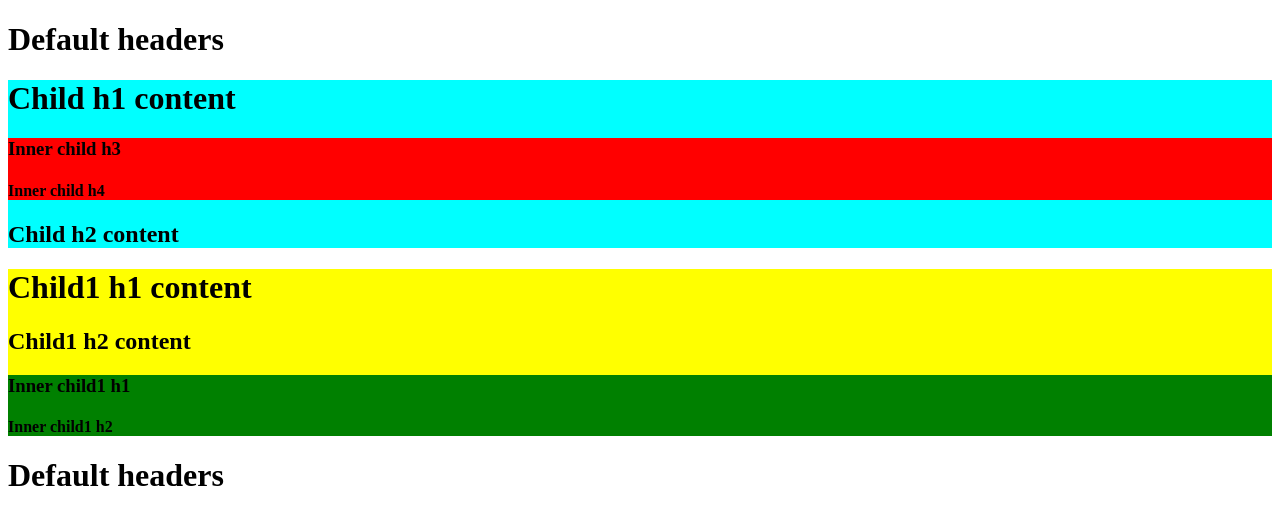
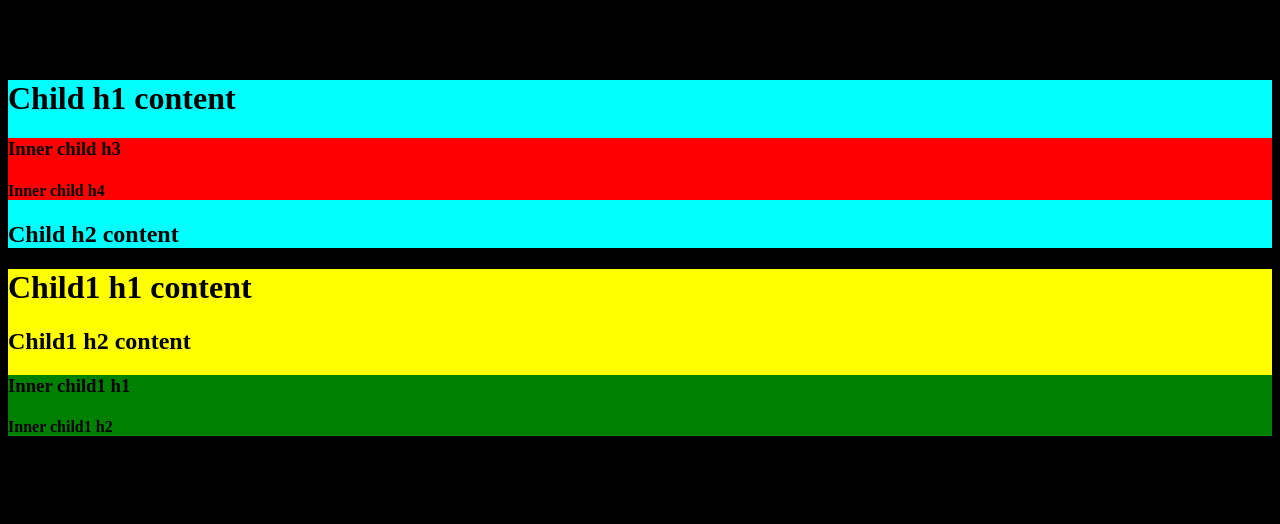
Before and after one commit to bibash2052/namaste-react, a plain HTML site: page index.html in a window 1280 px wide. Drawn offline with nearby package versions, Linux system fonts and the light colour scheme.

Commit message:
add background color

```diff
--- a/index.html
+++ b/index.html
@@ -7,7 +7,7 @@
     <link rel="stylesheet" href="app.css">
     <title>Namaste React</title>
 </head>
-<body>
+<body style="background: black;">
     <h1>Default headers</h1>
 
     <div id="root">
```
